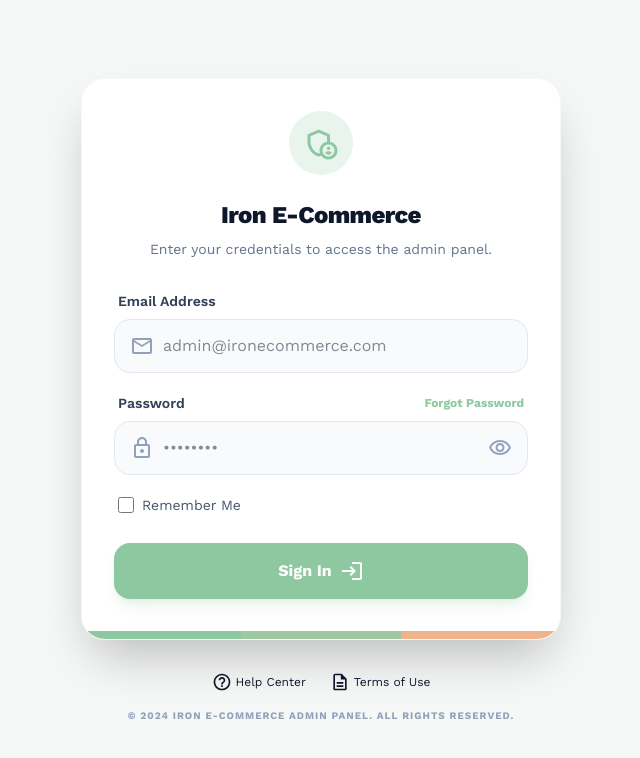
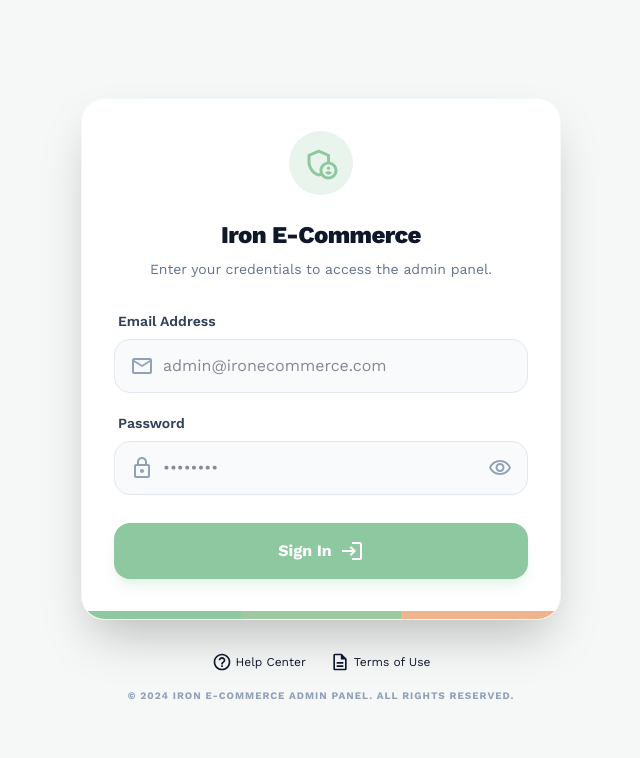
Before and after one commit to senemdemirr/e-commerce, a Next.js app: page /admin/login in a window 1280 px wide. Shown: the top 758 px of the page, without its empty margins (319-959 px from the left). Built offline with nearby package versions, Linux system fonts and the light colour scheme.

Commit message:
removed forgot password and remember me links

```diff
--- a/app/(admin)/admin/login/page.js
+++ b/app/(admin)/admin/login/page.js
@@ -92,9 +92,6 @@ export default function AdminLoginPage() {
                                     <label className="text-sm font-semibold text-slate-700 dark:text-slate-300">
                                         Password
                                     </label>
-                                    <Link className="text-xs font-bold !text-primary hover:!text-primary/80 transition-colors" href="#">
-                                        Forgot Password
-                                    </Link>
                                 </div>
                                 <div className="relative flex items-center">
                                     <div className="absolute left-4 text-slate-400 flex items-center justify-center">
@@ -116,17 +113,6 @@ export default function AdminLoginPage() {
                                         {showPassword ? <VisibilityOffOutlinedIcon /> : <VisibilityOutlinedIcon />}
                                     </button>
                                 </div>
-                            </div>
-                            {/* Remember Me */}
-                            <div className="flex items-center gap-2 px-1">
-                                <input
-                                    className="w-4 h-4 text-primary bg-slate-100 border-slate-300 rounded focus:ring-primary focus:ring-2 cursor-pointer"
-                                    id="remember"
-                                    type="checkbox"
-                                />
-                                <label className="text-sm text-slate-600 dark:text-slate-400 cursor-pointer" htmlFor="remember">
-                                    Remember Me
-                                </label>
                             </div>
                             {/* Submit Button */}
                             <button
```
